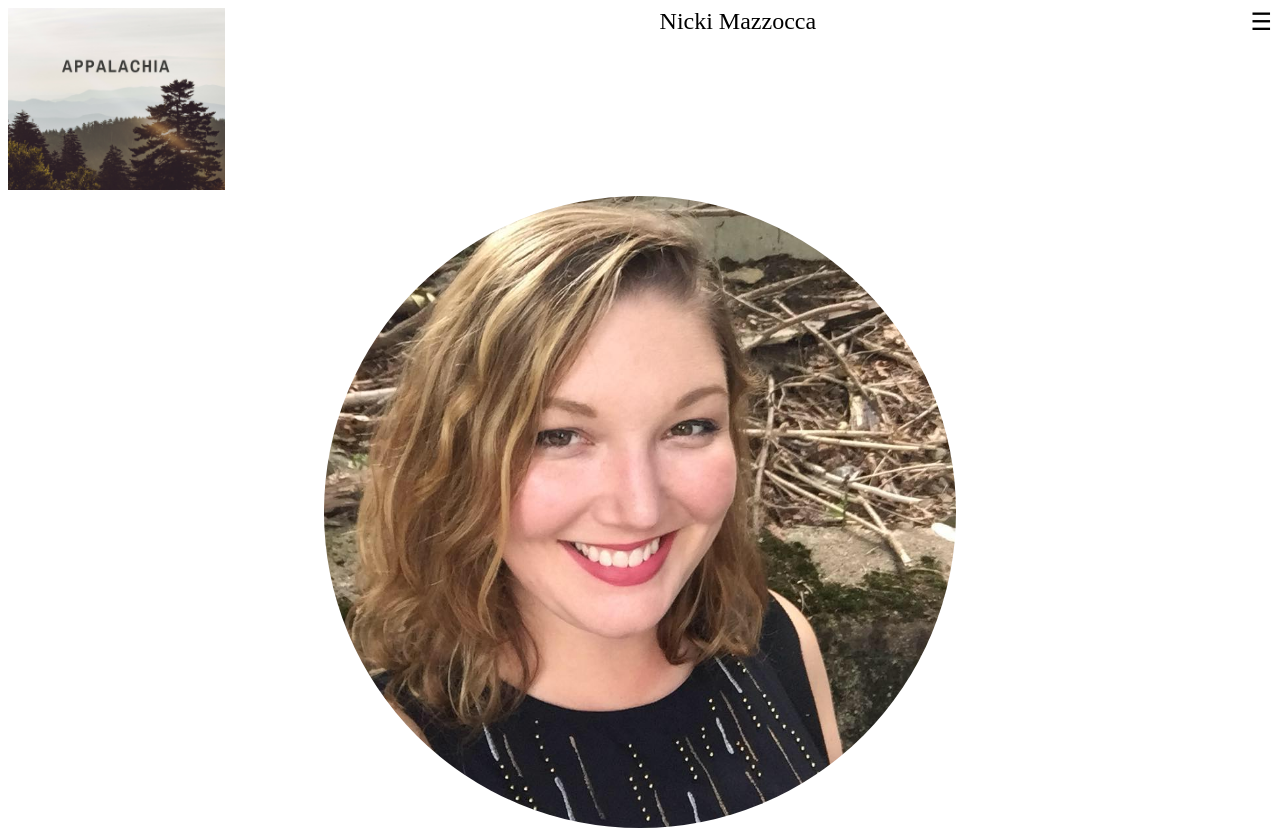
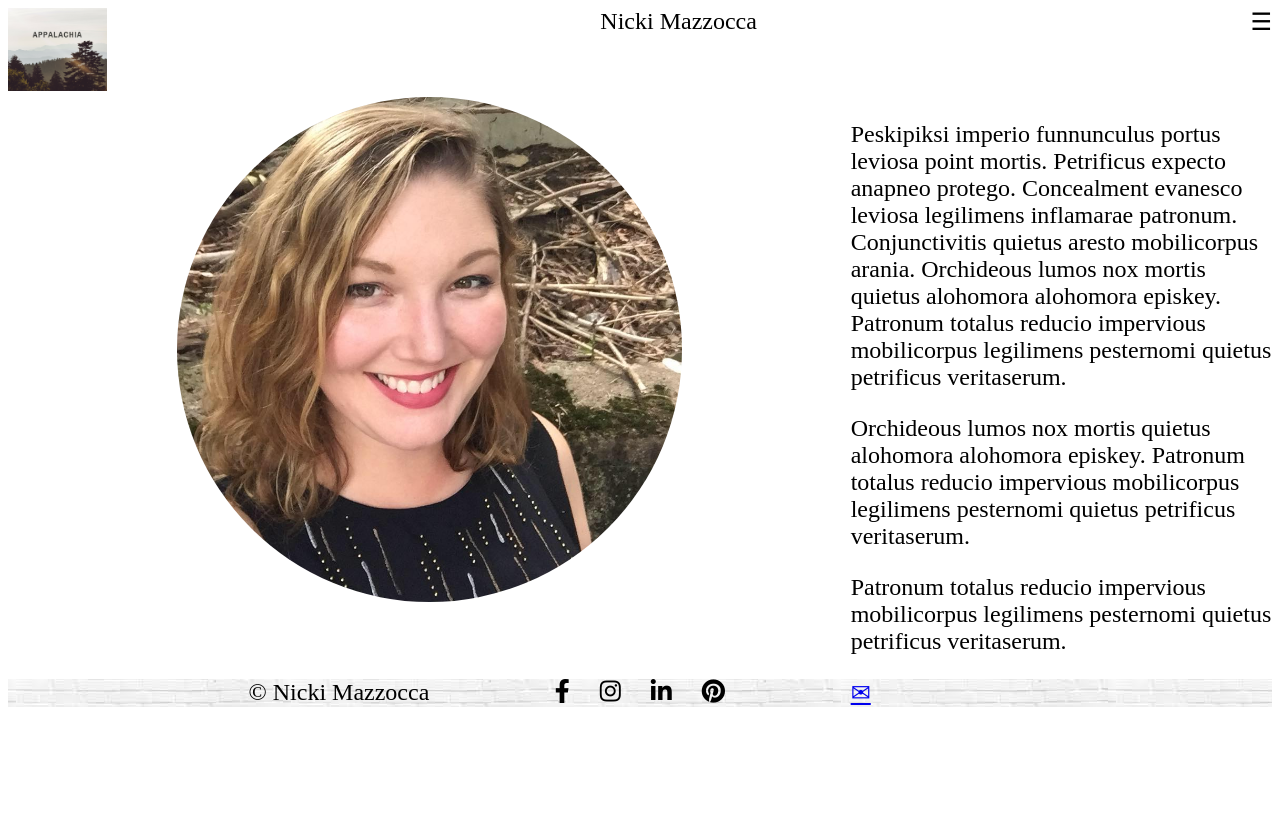
Before and after one commit to nmazzocca/portfolio_follow_along_mazzocca, a plain HTML site: page index.html in a window 1280 px wide. Shown: the top 830 px of the page. After the commit the page ends 800 px from the top, so only its background shows below. Drawn offline with nearby package versions, Linux system fonts and the light colour scheme.

Commit message:
Sample Portfolio Responsive Design via Media Query
Added images to header and changed the percentage of the profile image to be only 60% at 900px instead of 80% at 800px so the profile picture would not take up so much of the page when expanded.

```diff
--- a/CSS/style.css
+++ b/CSS/style.css
@@ -5,6 +5,7 @@
 /* header styles */
 header {
   display: flex;
+    background-image: url('../images/colorBrick.jpg';)
 }
 
 .logo {
@@ -16,7 +17,7 @@ header {
 }
 
 .name {
-  flex-grow: 8;
+  flex-grow: 20;
   text-align: center;
 }
 
@@ -69,3 +70,33 @@ footer {
   padding: 0 .5rem;
 }
 /* End of footer styles*/
+
+@media screen and (min-width:  900px) {
+
+  section {
+    display:flex;
+  }
+    .profileImage {
+      flex:2;
+      text-align: center;
+    }
+    .profileImage img {
+      width:60%;
+    }
+    .aboutMe {
+      flex:1;
+    }
+
+  footer{
+    display:flex;
+  }
+  .copy, .socialMedia, .contact {
+    flex:1;
+  }
+  .copy{
+    text-align: right;
+  }
+  .contact {
+    text-align: left;
+  }
+}
```
Also changed, not shown: images/colorBrick.jpg (added).
